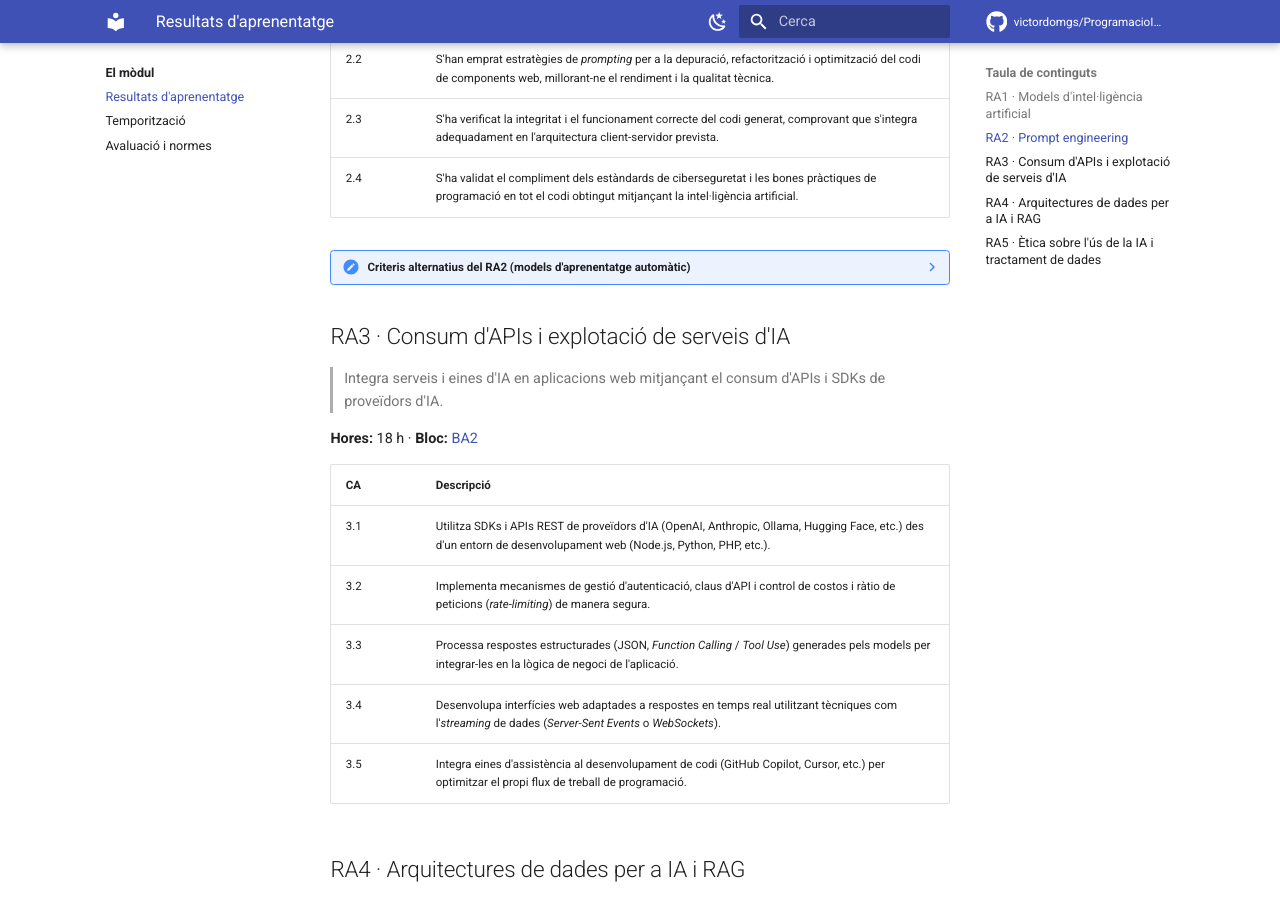
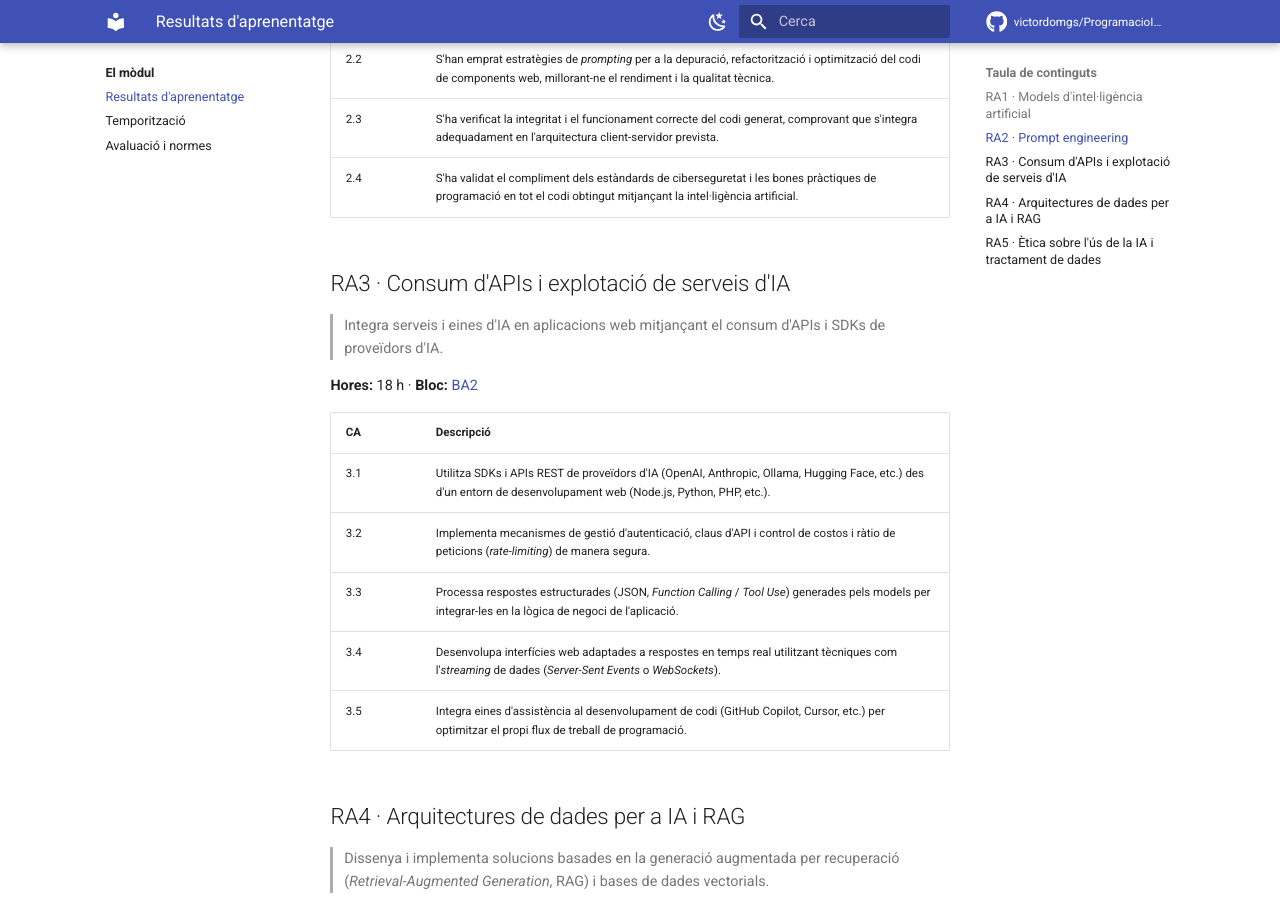
Before and after one commit to victordomgs/ProgramacioIADAW, an MkDocs documentation site: the page built from docs/modul/resultats-aprenentatge.md, in a window 1280 px wide and 900 px high, scrolled down 916 px. Built offline with MkDocs 1.6.1 and Material for MkDocs 9.7.7, drawn with Linux system fonts in a browser that asks for light colours; comment, search, counter and statistics services are not loaded; part of the change alters nothing that is shown.

Commit message:
Update resultats-aprenentatge.md

```diff
--- a/docs/modul/resultats-aprenentatge.md
+++ b/docs/modul/resultats-aprenentatge.md
@@ -27,17 +27,6 @@ Curs 2026-2027
 | 2.2 | S'han emprat estratègies de *prompting* per a la depuració, refactorització i optimització del codi de components web, millorant-ne el rendiment i la qualitat tècnica. |
 | 2.3 | S'ha verificat la integritat i el funcionament correcte del codi generat, comprovant que s'integra adequadament en l'arquitectura client-servidor prevista. |
 | 2.4 | S'ha validat el compliment dels estàndards de ciberseguretat i les bones pràctiques de programació en tot el codi obtingut mitjançant la intel·ligència artificial. |
-
-??? note "Criteris alternatius del RA2 (models d'aprenentatge automàtic)"
-    El document de RA inclou també una versió del RA2 orientada a l'aprenentatge automàtic (*Machine Learning*), amb la mateixa numeració:
-
-    | CA | Descripció |
-    |----|------------|
-    | 2.1 | Distingeix els diferents paradigmes d'aprenentatge automàtic: supervisat, no supervisat i per reforç. |
-    | 2.2 | Identifica les diferents fases del cicle de vida d'un model de ML (recol·lecció de dades, neteja, entrenament, avaluació i desplegament). |
-    | 2.3 | Executa processos d'ajust fi (*fine-tuning*) o adaptació eficient (PEFT/LoRA) sobre models existents per especialitzar-los en una tasca concreta. |
-    | 2.4 | Utilitza eines i entorns de programació (Notebooks, Python, PyTorch/TensorFlow o Hugging Face) per carregar i provar models. |
-    | 2.5 | Interpreta el comportament del model identificant fenòmens com l'*overfitting*, l'*underfitting* i les al·lucinacions. |
 
 ## RA3 · Consum d'APIs i explotació de serveis d'IA { #ra3 }
 
```
